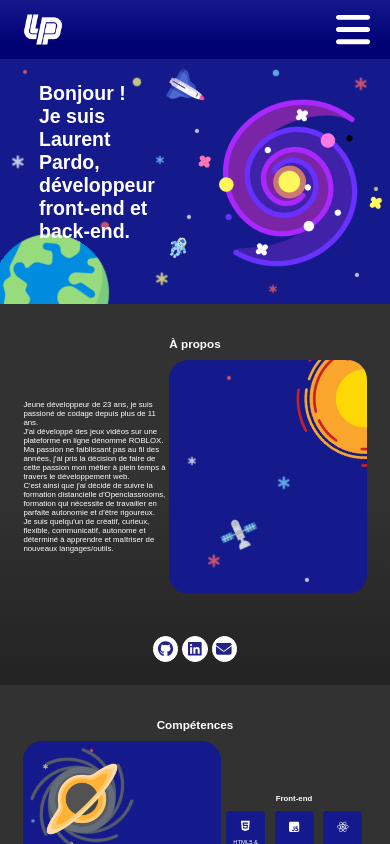
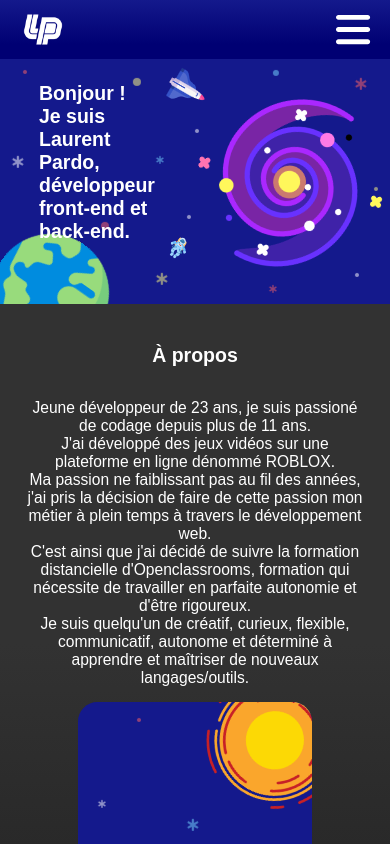
Before and after one commit to AeRyZe/dev_portfolio, a React (Create React App) app: page / in a window 390 px wide. Shown: the top 844 px of the page. Built offline with nearby package versions, Linux system fonts and the light colour scheme; a web font is replaced by a local one.

Commit message:
feat(about): responsive

```diff
--- a/src/components/about/about.css
+++ b/src/components/about/about.css
@@ -31,3 +31,23 @@
     display: flex;
     gap: 1vw;
 }
+
+@media screen and (max-width: 993px) {
+    #about-container {
+        height: 162vw;
+    }
+
+    #about-title {
+        font-size: 5vw;
+    }
+
+    #about-content {
+        flex-direction: column;
+    }
+
+    #about-text {
+        font-size: 4vw;
+        text-align: center;
+        width: 100%;
+    }
+}
```
